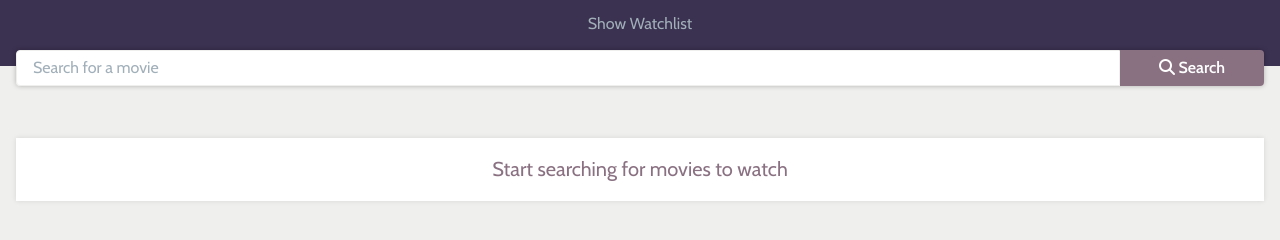
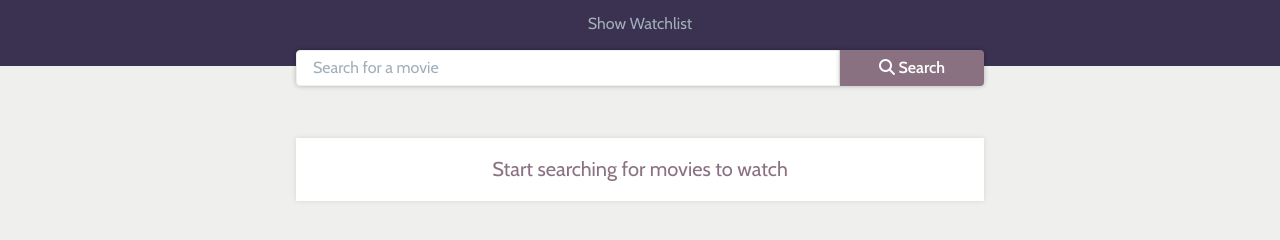
Before and after one commit to goranstevanovic/movie-watchlist, a plain HTML site: page index.html in a window 1280 px wide. Shown: the part 76-316 px from the top of the page. Drawn offline with nearby package versions, Linux system fonts and the light colour scheme.

Commit message:
Set maximum width for form and content
See #30

```diff
--- a/main.css
+++ b/main.css
@@ -50,9 +50,15 @@ body {
 
 .form {
   border-radius: 0.25em;
+  display: flex;
+  margin: -1em auto 2em;
+  max-width: 45em;
+  padding: 0 1em;
+}
+
+.form__input,
+.form__button {
   box-shadow: 0 0 5px rgba(0, 0, 0, 0.25);
-  display: flex;
-  margin: -1em 1em 2em;
 }
 
 .form__input {
@@ -85,7 +91,8 @@ body {
   display: flex;
   flex-direction: column;
   gap: 1em;
-  margin-bottom: 1em;
+  margin: 0 auto 1em;
+  max-width: 45em;
   padding: 0 1em;
 }
 
```
